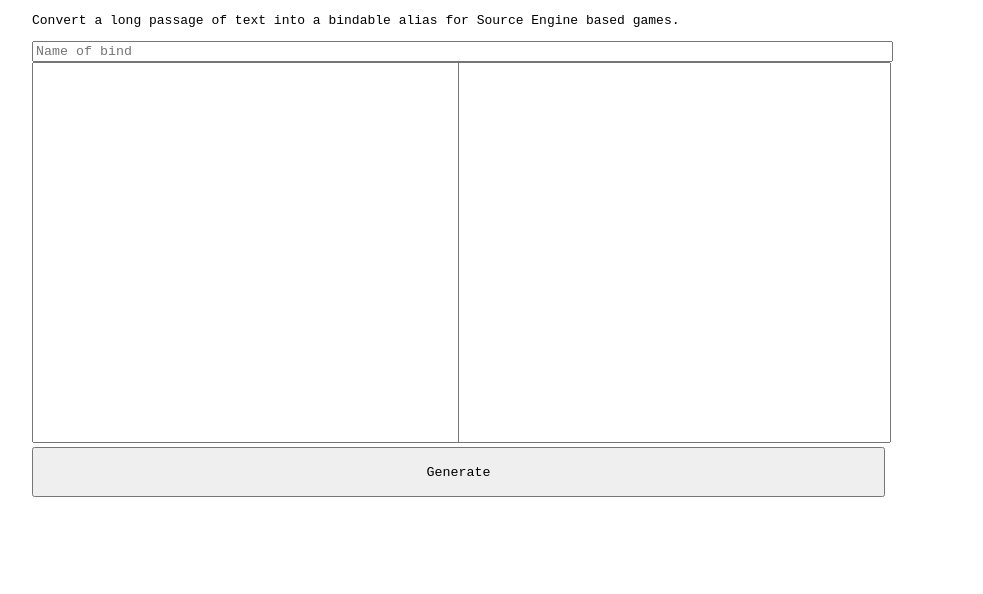
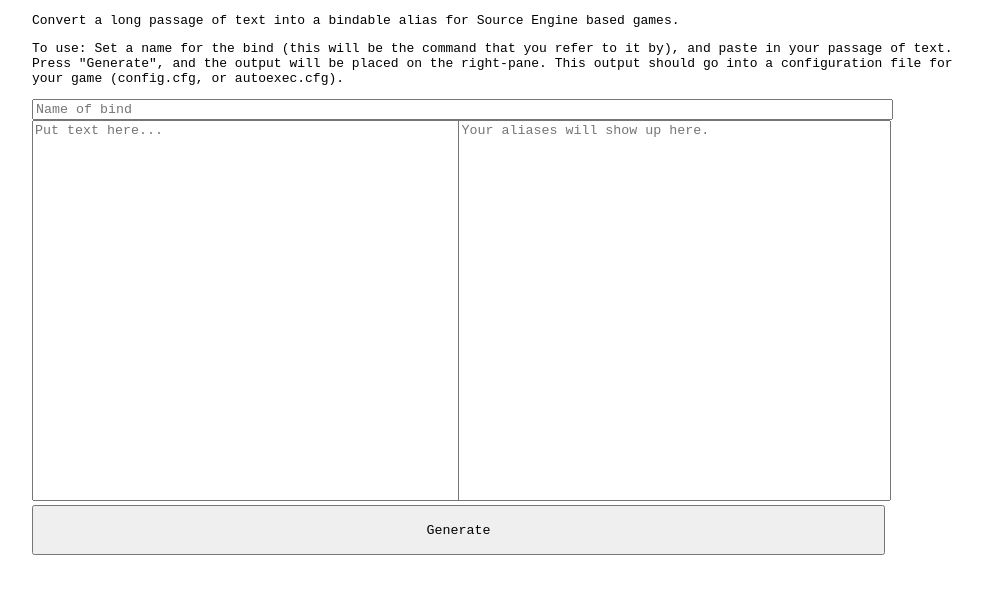
Before and after one commit to arrivance/source-copypasta-binder, a plain HTML site: page index.html in a window 1280 px wide. Shown: the whole page, without its empty margins (134-1117 px from the left). Drawn offline with Linux system fonts and the light colour scheme.

Commit message:
Adding some further instructions to the webpage.

```diff
--- a/index.html
+++ b/index.html
@@ -9,10 +9,12 @@
     <div class="container">
         <p>Convert a long passage of text into a bindable alias for Source Engine based games.</p>
 
+        <p>To use: Set a name for the bind (this will be the command that you refer to it by), and paste in your passage of text. Press "Generate", and the output will be placed on the right-pane. This output should go into a configuration file for your game (config.cfg, or autoexec.cfg).</p>
+
         <input type="text" name="name" id="name" class="name" placeholder="Name of bind">
         <div class="input-output">
-            <textarea name="input" id="input" class="input" cols="50" rows="25" style="width:45%;height:50%"></textarea>
-            <textarea name="output" id="output" cols="50" rows="25" style="width:45%;height:50%" readonly=true></textarea>
+            <textarea name="input" id="input" class="input" cols="50" rows="25" style="width:45%;height:50%" placeholder="Put text here..."></textarea>
+            <textarea name="output" id="output" cols="50" rows="25" style="width:45%;height:50%" readonly=true placeholder="Your aliases will show up here."></textarea>
         </div>
 
         <button onclick="copypasta()" style="width:90%">Generate</button>
```
